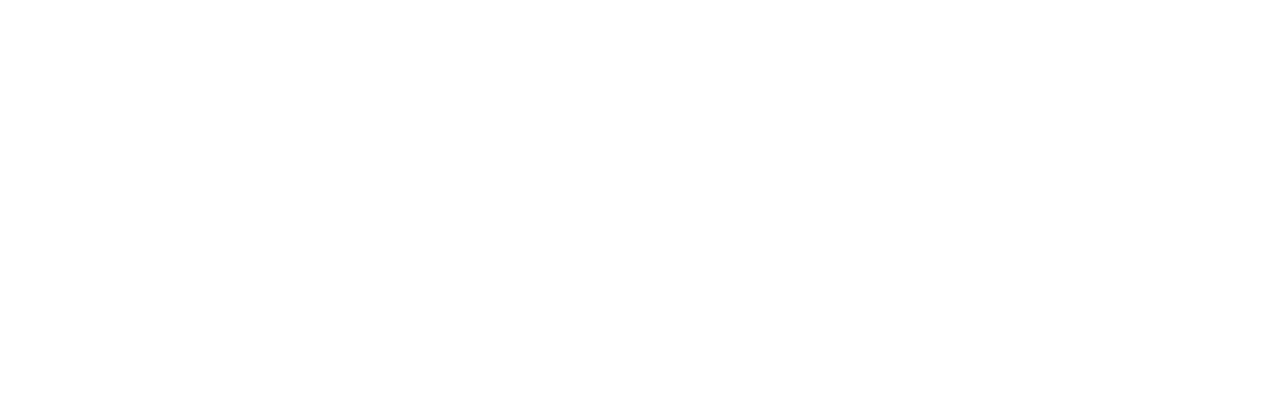
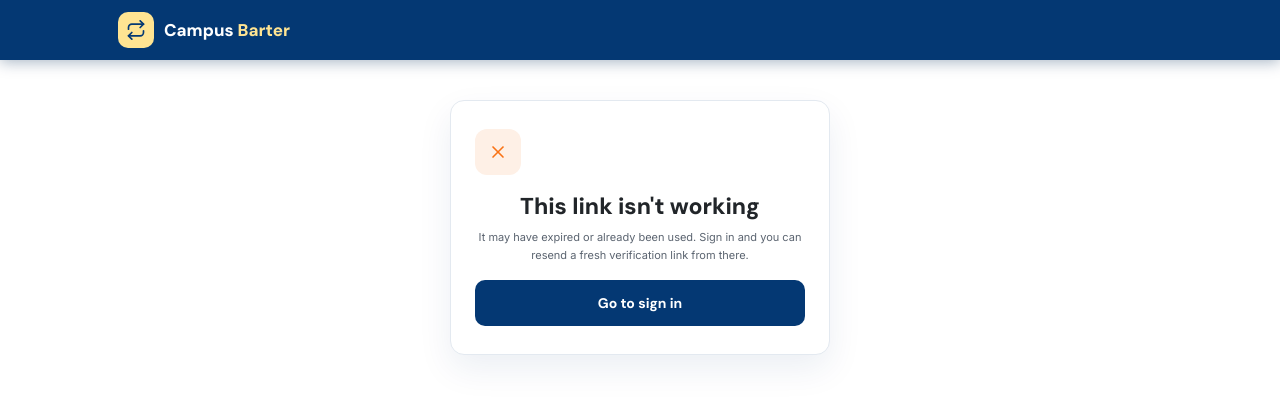
Before and after one commit to King12-web/barter, a React (Vite) app: page /auth-action in a window 1280 px wide. Before the commit this address had no page. Shown: the top 400 px of the page. Built offline with nearby package versions, Linux system fonts and the light colour scheme.

Commit message:
auth redesign

```diff
--- a/src/App.jsx
+++ b/src/App.jsx
@@ -7,6 +7,7 @@
 import Trades from "./pages/Trades.jsx";
 import Profile from "./pages/Profile.jsx";
 import Notifications from "./pages/Notifications.jsx";
+import AuthAction from "./pages/AuthAction.jsx";
 
 function App() {
   return (
@@ -19,6 +20,7 @@
       <Route path="/trades" element={<Trades />} />
       <Route path="/profile" element={<Profile />} />
       <Route path="/notifications" element={<Notifications />} />
+      <Route path="/auth-action" element={<AuthAction />} />
     </Routes>
   );
 }
--- /dev/null
+++ b/src/pages/AuthAction.jsx
@@ -0,0 +1,158 @@
+import { useState, useEffect } from "react";
+import { useSearchParams, Link } from "react-router-dom";
+import {
+  applyActionCode, checkActionCode, confirmPasswordReset,
+} from "firebase/auth";
+import { auth } from "../firebase.js";
+
+function AuthAction() {
+  const [searchParams] = useSearchParams();
+  const mode = searchParams.get("mode");
+  const oobCode = searchParams.get("oobCode");
+
+  const [status, setStatus] = useState("loading");
+  const [resetEmail, setResetEmail] = useState("");
+  const [newPassword, setNewPassword] = useState("");
+  const [confirmPassword, setConfirmPassword] = useState("");
+  const [resetError, setResetError] = useState("");
+  const [submitting, setSubmitting] = useState(false);
+
+  useEffect(() => {
+    if (!oobCode) {
+      setStatus("verify-error");
+      return;
+    }
+
+    if (mode === "verifyEmail") {
+      applyActionCode(auth, oobCode)
+        .then(() => setStatus("verified"))
+        .catch(() => setStatus("verify-error"));
+      return;
+    }
+
+    if (mode === "resetPassword") {
+      checkActionCode(auth, oobCode)
+        .then((info) => {
+          setResetEmail(info.data.email);
+          setStatus("reset-ready");
+        })
+        .catch(() => setStatus("reset-error"));
+      return;
+    }
+
+    setStatus("verify-error");
+  }, [mode, oobCode]);
+
+  async function handleResetSubmit() {
+    setResetError("");
+    if (newPassword.length < 6) {
+      setResetError("Password needs at least 6 characters.");
+      return;
+    }
+    if (newPassword !== confirmPassword) {
+      setResetError("Passwords don't match.");
+      return;
+    }
+
+    setSubmitting(true);
+    try {
+      await confirmPasswordReset(auth, oobCode, newPassword);
+      setStatus("reset-done");
+    } catch (error) {
+      setResetError("This link may have expired. Request a new reset email and try again.");
+    }
+    setSubmitting(false);
+  }
+
+  return (
+    <div>
+      <header className="topbar">
+        <div className="topbar-inner">
+          <Link className="brand" to="/">
+            <span className="mark">
+              <svg className="icon" viewBox="0 0 24 24"><polyline points="17 1 21 5 17 9" /><path d="M3 11V9a4 4 0 0 1 4-4h14" /><polyline points="7 23 3 19 7 15" /><path d="M21 13v2a4 4 0 0 1-4 4H3" /></svg>
+            </span>
+            <span className="brand-name">Campus <span>Barter</span></span>
+          </Link>
+        </div>
+      </header>
+
+      <div className="page">
+        <div className="form-card" style={{ textAlign: "center" }}>
+
+          {status === "loading" && (
+            <p className="hint">Checking your link...</p>
+          )}
+
+          {status === "verified" && (
+            <>
+              <div className="greet-icon" style={{ background: "var(--offer-bg)", color: "var(--offer)" }}>
+                <svg className="icon" viewBox="0 0 24 24"><path d="M22 11.08V12a10 10 0 1 1-5.93-9.14" /><polyline points="22 4 12 14.01 9 11.01" /></svg>
+              </div>
+              <h1>Email verified!</h1>
+              <p className="hint">You're all set. Sign in to start proposing and accepting trades.</p>
+              <Link className="btn btn-navy" to="/signin" style={{ display: "block", marginTop: "16px" }}>Sign in</Link>
+            </>
+          )}
+
+          {status === "verify-error" && (
+            <>
+              <div className="greet-icon" style={{ background: "var(--need-bg)", color: "var(--need)" }}>
+                <svg className="icon" viewBox="0 0 24 24"><line x1="18" y1="6" x2="6" y2="18" /><line x1="6" y1="6" x2="18" y2="18" /></svg>
+              </div>
+              <h1>This link isn't working</h1>
+              <p className="hint">It may have expired or already been used. Sign in and you can resend a fresh verification link from there.</p>
+              <Link className="btn btn-navy" to="/signin" style={{ display: "block", marginTop: "16px" }}>Go to sign in</Link>
+            </>
+          )}
+
+          {status === "reset-ready" && (
+            <>
+              <h1>Set a new password</h1>
+              <p className="hint">Resetting the password for {resetEmail}</p>
+
+              <label htmlFor="newPassword">New password</label>
+              <input id="newPassword" type="password" placeholder="At least 6 characters"
+                value={newPassword} onChange={(e) => setNewPassword(e.target.value)} />
+
+              <label htmlFor="confirmPassword">Confirm password</label>
+              <input id="confirmPassword" type="password" placeholder="Type it again"
+                value={confirmPassword} onChange={(e) => setConfirmPassword(e.target.value)} />
+
+              {resetError && <p className="error" style={{ display: "block" }}>{resetError}</p>}
+
+              <button className="btn btn-navy" onClick={handleResetSubmit} disabled={submitting}>
+                {submitting ? "Saving..." : "Save new password"}
+              </button>
+            </>
+          )}
+
+          {status === "reset-done" && (
+            <>
+              <div className="greet-icon" style={{ background: "var(--offer-bg)", color: "var(--offer)" }}>
+                <svg className="icon" viewBox="0 0 24 24"><path d="M22 11.08V12a10 10 0 1 1-5.93-9.14" /><polyline points="22 4 12 14.01 9 11.01" /></svg>
+              </div>
+              <h1>Password updated</h1>
+              <p className="hint">Sign in with your new password.</p>
+              <Link className="btn btn-navy" to="/signin" style={{ display: "block", marginTop: "16px" }}>Sign in</Link>
+            </>
+          )}
+
+          {status === "reset-error" && (
+            <>
+              <div className="greet-icon" style={{ background: "var(--need-bg)", color: "var(--need)" }}>
+                <svg className="icon" viewBox="0 0 24 24"><line x1="18" y1="6" x2="6" y2="18" /><line x1="6" y1="6" x2="18" y2="18" /></svg>
+              </div>
+              <h1>This link isn't working</h1>
+              <p className="hint">It may have expired or already been used. Request a new password reset from the sign-in page.</p>
+              <Link className="btn btn-navy" to="/signin" style={{ display: "block", marginTop: "16px" }}>Go to sign in</Link>
+            </>
+          )}
+
+        </div>
+      </div>
+    </div>
+  );
+}
+
+export default AuthAction;
```
